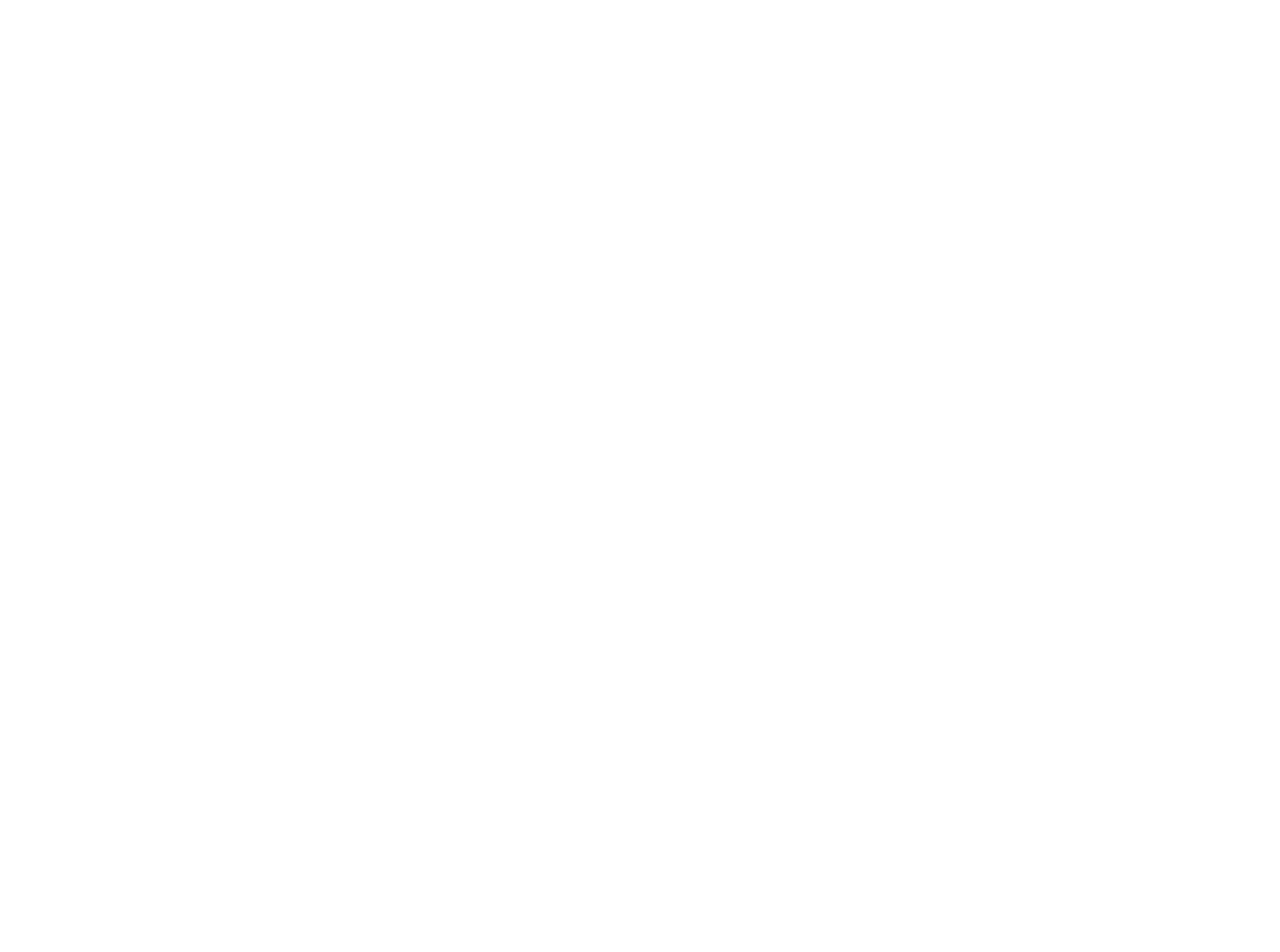
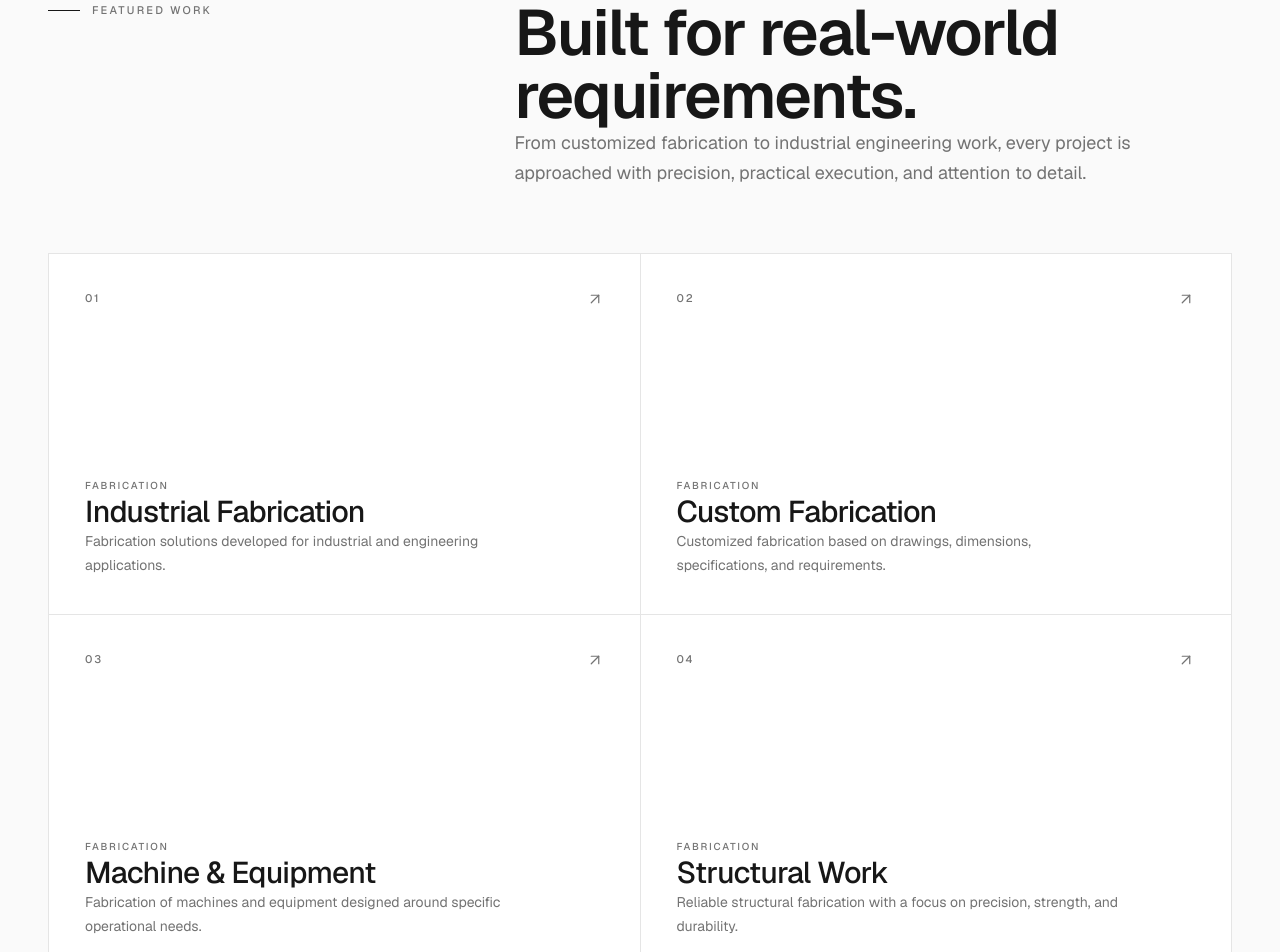
Before and after one commit to Vaidik1199/sai-shraddha-engineering, a Next.js app: page / in a window 1280 px wide. Shown: the part 2000-2952 px from the top of the page. Before the commit the page ends 1842 px from the top, so only its background shows below. Built offline with nearby package versions, Linux system fonts and the light colour scheme.

Commit message:
feat: add homepage introduction and featured work

```diff
--- a/app/page.tsx
+++ b/app/page.tsx
@@ -1,11 +1,13 @@
 import Hero from "@/components/home/Hero";
 import Introduction from "@/components/home/Introduction";
+import FeaturedWork from "@/components/home/FeaturedWork";
 
 export default function Home() {
   return (
     <main>
       <Hero />
       <Introduction />
+      <FeaturedWork />
     </main>
   );
 }
--- /dev/null
+++ b/components/home/FeaturedWork.tsx
@@ -0,0 +1,124 @@
+import { ArrowUpRight } from "lucide-react";
+
+const workCategories = [
+  {
+    number: "01",
+    title: "Industrial Fabrication",
+    description:
+      "Fabrication solutions developed for industrial and engineering applications.",
+  },
+  {
+    number: "02",
+    title: "Custom Fabrication",
+    description:
+      "Customized fabrication based on drawings, dimensions, specifications, and requirements.",
+  },
+  {
+    number: "03",
+    title: "Machine & Equipment",
+    description:
+      "Fabrication of machines and equipment designed around specific operational needs.",
+  },
+  {
+    number: "04",
+    title: "Structural Work",
+    description:
+      "Reliable structural fabrication with a focus on precision, strength, and durability.",
+  },
+];
+
+export default function FeaturedWork() {
+  return (
+    <section className="border-b border-[var(--border)] bg-[var(--surface)]">
+      <div className="container py-24 md:py-32 lg:py-40">
+        {/* Heading */}
+        <div className="grid gap-10 lg:grid-cols-[0.7fr_1.3fr] lg:gap-20">
+          <div>
+            <div className="flex items-center gap-3">
+              <span className="h-px w-8 bg-[var(--foreground)]" />
+
+              <span className="text-[11px] font-medium uppercase tracking-[0.2em] text-[var(--muted)]">
+                Featured Work
+              </span>
+            </div>
+          </div>
+
+          <div>
+            <h2 className="max-w-4xl text-[clamp(2.2rem,5vw,4.8rem)] font-semibold leading-[0.98] tracking-[-0.055em] text-[var(--foreground)]">
+              Built for real-world requirements.
+            </h2>
+
+            <p className="mt-7 max-w-2xl text-base leading-7 text-[var(--muted)] md:text-lg">
+              From customized fabrication to industrial engineering work,
+              every project is approached with precision, practical
+              execution, and attention to detail.
+            </p>
+          </div>
+        </div>
+
+        {/* Work grid */}
+        <div className="mt-16 grid gap-px overflow-hidden border border-[var(--border)] bg-[var(--border)] sm:grid-cols-2">
+          {workCategories.map((work) => (
+            <article
+              key={work.number}
+              className="group relative min-h-[300px] bg-[var(--background)] p-7 transition-colors duration-300 hover:bg-[var(--surface-elevated)] md:min-h-[360px] md:p-9"
+            >
+              {/* Image placeholder */}
+              <div className="absolute inset-0 opacity-0 transition-opacity duration-500 group-hover:opacity-100">
+                <div
+                  className="absolute inset-0 opacity-30"
+                  style={{
+                    backgroundImage: `
+                      linear-gradient(to right, var(--border) 1px, transparent 1px),
+                      linear-gradient(to bottom, var(--border) 1px, transparent 1px)
+                    `,
+                    backgroundSize: "40px 40px",
+                  }}
+                />
+              </div>
+
+              <div className="relative flex h-full flex-col justify-between">
+                <div className="flex items-start justify-between">
+                  <span className="text-[11px] font-medium tracking-[0.16em] text-[var(--muted)]">
+                    {work.number}
+                  </span>
+
+                  <ArrowUpRight
+                    size={18}
+                    strokeWidth={1.6}
+                    className="text-[var(--muted)] transition-transform duration-300 group-hover:-translate-y-1 group-hover:translate-x-1 group-hover:text-[var(--foreground)]"
+                  />
+                </div>
+
+                <div>
+                  <p className="mb-3 text-[10px] font-medium uppercase tracking-[0.18em] text-[var(--muted)]">
+                    Fabrication
+                  </p>
+
+                  <h3 className="text-2xl font-medium tracking-[-0.035em] text-[var(--foreground)] md:text-3xl">
+                    {work.title}
+                  </h3>
+
+                  <p className="mt-4 max-w-md text-sm leading-6 text-[var(--muted)]">
+                    {work.description}
+                  </p>
+                </div>
+              </div>
+            </article>
+          ))}
+        </div>
+
+        {/* Bottom note */}
+        <div className="mt-8 flex items-center justify-between border-t border-[var(--border)] pt-6">
+          <p className="text-xs uppercase tracking-[0.16em] text-[var(--muted)]">
+            Project showcase
+          </p>
+
+          <p className="text-xs text-[var(--muted)]">
+            Real project imagery coming soon
+          </p>
+        </div>
+      </div>
+    </section>
+  );
+}
```
